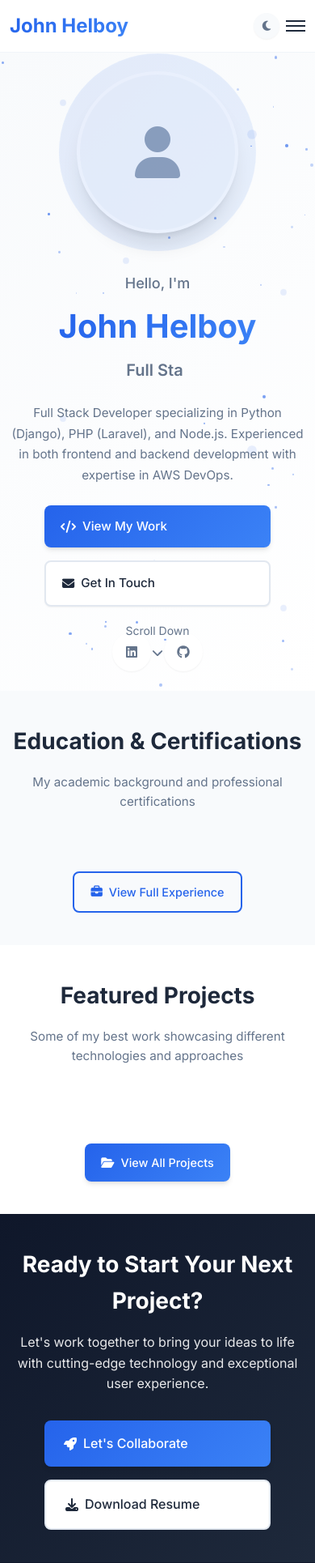
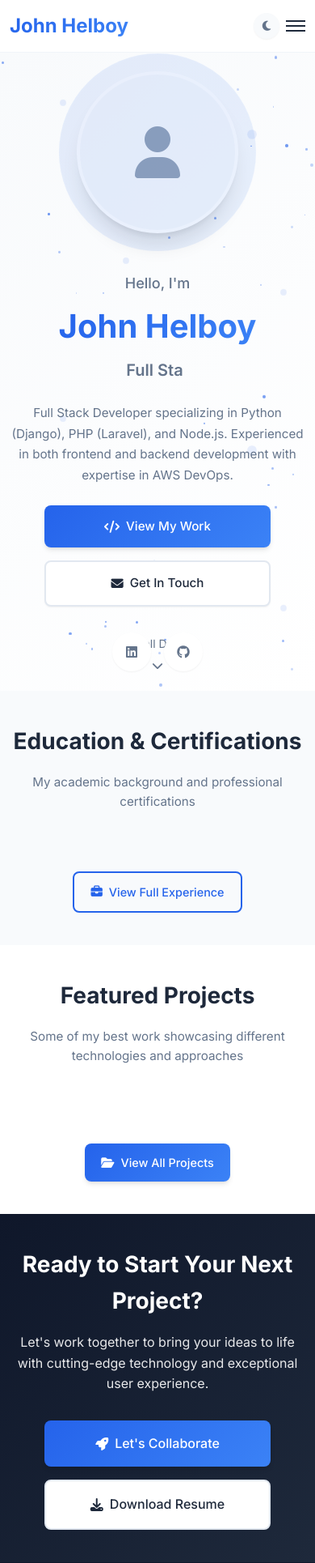
Before and after one commit to ozarragajohnhelboy/ozarragajohnhelboy, a Django app: page / in a window 390 px wide. Shown: the top 1930 px of the page at 81% size. Run offline with Django 5.2, Linux system fonts and the light colour scheme; data that the repository does not hold is empty.

Commit message:
Fixed alignment

```diff
--- a/static/css/style.css
+++ b/static/css/style.css
@@ -155,6 +155,7 @@
 .btn {
     display: inline-flex;
     align-items: center;
+    justify-content: center;
     gap: 0.5rem;
     padding: 0.75rem 1.5rem;
     font-size: 1rem;
@@ -472,6 +473,8 @@
 .hero-social {
     display: flex;
     gap: 1rem;
+    position: relative;
+    z-index: 2;
 }
 
 .hero-social a {
@@ -552,6 +555,7 @@
     left: 50%;
     transform: translateX(-50%);
     text-align: center;
+    z-index: 1;
 }
 
 .scroll-indicator {
@@ -2645,6 +2649,11 @@
         .hero-social {
             justify-content: center;
             margin-top: 1rem;
+            flex-wrap: wrap;
+        }
+
+        .hero-scroll {
+            bottom: 1rem;
         }
 
         .image-container {
--- a/templates/portfolio/base.html
+++ b/templates/portfolio/base.html
@@ -97,9 +97,9 @@
           <div class="footer-section">
             <h4>Connect</h4>
             <div class="social-links">
-              <a href="#" target="_blank" aria-label="LinkedIn"><i class="fab fa-linkedin"></i></a>
-              <a href="#" target="_blank" aria-label="GitHub"><i class="fab fa-github"></i></a>
-              <a href="mailto:contact@jomari.dev" aria-label="Email"><i class="fas fa-envelope"></i></a>
+              <a href="https://www.linkedin.com/in/john-helboy-ozarraga-285740316/" target="_blank" aria-label="LinkedIn"><i class="fab fa-linkedin"></i></a>
+              <a href="https://github.com/ozarragajohnhelboy" target="_blank" aria-label="GitHub"><i class="fab fa-github"></i></a>
+              <a href="mailto:ozarragajohnhelboy@gmail.com" aria-label="Email"><i class="fas fa-envelope"></i></a>
             </div>
           </div>
         </div>
--- a/templates/portfolio/home.html
+++ b/templates/portfolio/home.html
@@ -33,8 +33,8 @@
           </div>
 
           <div class="hero-social">
-            <a href="#" target="_blank" aria-label="LinkedIn"><i class="fab fa-linkedin"></i></a>
-            <a href="#" target="_blank" aria-label="GitHub"><i class="fab fa-github"></i></a>
+            <a href="https://www.linkedin.com/in/john-helboy-ozarraga-285740316/" target="_blank" aria-label="LinkedIn"><i class="fab fa-linkedin"></i></a>
+            <a href="https://github.com/ozarragajohnhelboy" target="_blank" aria-label="GitHub"><i class="fab fa-github"></i></a>
           </div>
         </div>
 
```
